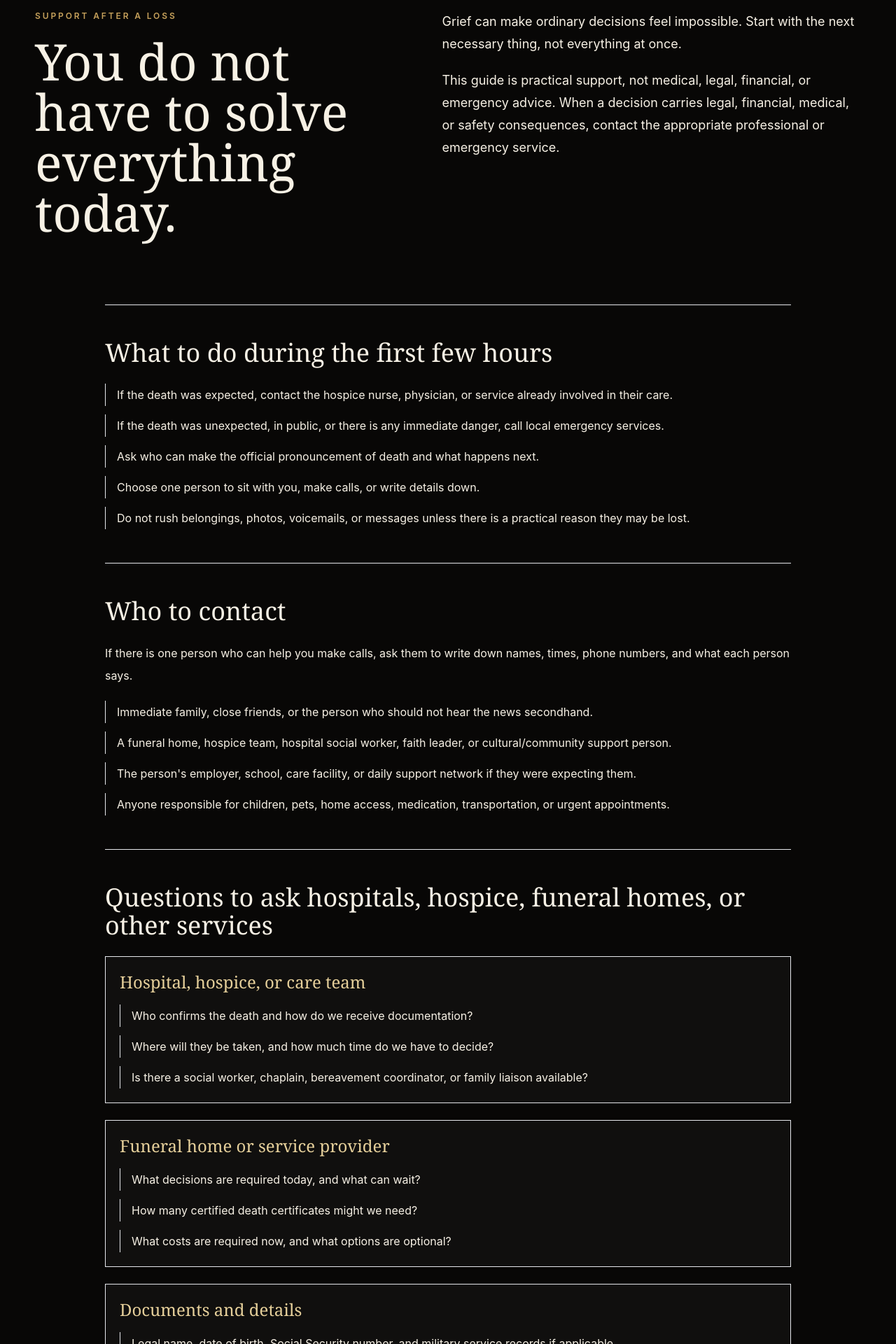
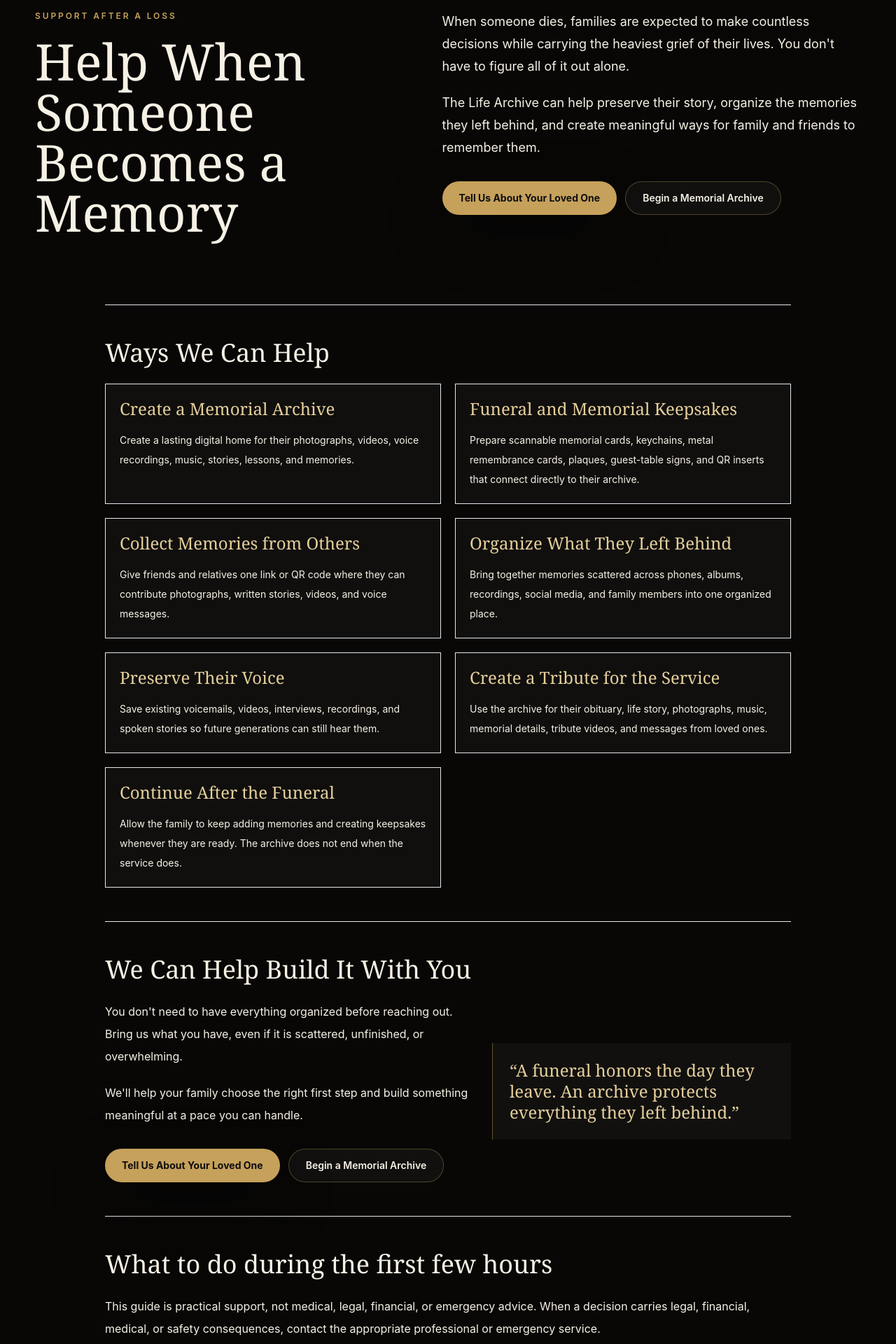
Before and after one commit to Inkyaryan126/the-life-archive, a Next.js app: page /after-a-loss in a window 1280 px wide. Shown: the part 180-2100 px from the top of the page at 70% size. Built offline with nearby package versions, Linux system fonts and the light colour scheme; no server answers.

Commit message:
Expand after-loss support services

```diff
--- a/app/after-a-loss/page.tsx
+++ b/app/after-a-loss/page.tsx
@@ -6,8 +6,46 @@ import { publicSupportEmail } from "@/lib/site-config";
 export const metadata: Metadata = {
   title: "Support After A Loss - The Life Archive",
   description:
-    "A calm, practical guide for the first hours and days after someone dies, including who to contact, how to support children, preserving memories, and crisis resources."
+    "How The Life Archive can help families create a memorial archive, organize memories, collect contributions, and prepare funeral or memorial keepsakes after someone dies."
 };
+
+const waysWeCanHelp = [
+  {
+    title: "Create a Memorial Archive",
+    copy:
+      "Create a lasting digital home for their photographs, videos, voice recordings, music, stories, lessons, and memories."
+  },
+  {
+    title: "Funeral and Memorial Keepsakes",
+    copy:
+      "Prepare scannable memorial cards, keychains, metal remembrance cards, plaques, guest-table signs, and QR inserts that connect directly to their archive."
+  },
+  {
+    title: "Collect Memories from Others",
+    copy:
+      "Give friends and relatives one link or QR code where they can contribute photographs, written stories, videos, and voice messages."
+  },
+  {
+    title: "Organize What They Left Behind",
+    copy:
+      "Bring together memories scattered across phones, albums, recordings, social media, and family members into one organized place."
+  },
+  {
+    title: "Preserve Their Voice",
+    copy:
+      "Save existing voicemails, videos, interviews, recordings, and spoken stories so future generations can still hear them."
+  },
+  {
+    title: "Create a Tribute for the Service",
+    copy:
+      "Use the archive for their obituary, life story, photographs, music, memorial details, tribute videos, and messages from loved ones."
+  },
+  {
+    title: "Continue After the Funeral",
+    copy:
+      "Allow the family to keep adding memories and creating keepsakes whenever they are ready. The archive does not end when the service does."
+  }
+];
 
 const firstHours = [
   "If the death was expected, contact the hospice nurse, physician, or service already involved in their care.",
@@ -104,7 +142,34 @@ function BulletList({ items }: { items: string[] }) {
   );
 }
 
+function ActionLink({
+  href,
+  children,
+  variant = "secondary"
+}: {
+  href: string;
+  children: React.ReactNode;
+  variant?: "primary" | "secondary";
+}) {
+  return (
+    <Link
+      href={href}
+      className={
+        variant === "primary"
+          ? "inline-flex min-h-12 items-center justify-center rounded-full bg-archive-gold px-6 py-3 text-sm font-bold text-archive-obsidian shadow-luxury transition hover:bg-archive-champagne focus:outline-none focus:ring-4 focus:ring-archive-gold/35"
+          : "inline-flex min-h-12 items-center justify-center rounded-full border border-archive-gold/35 bg-white/[0.04] px-6 py-3 text-sm font-semibold text-archive-ivory transition hover:border-archive-gold hover:bg-white/[0.08] focus:outline-none focus:ring-4 focus:ring-archive-gold/30"
+      }
+    >
+      {children}
+    </Link>
+  );
+}
+
 export default function AfterALossPage() {
+  const tellUsHref = `mailto:${publicSupportEmail}?subject=${encodeURIComponent(
+    "Tell us about my loved one"
+  )}`;
+
   return (
     <main className="min-h-screen bg-[#080706] text-archive-ivory">
       <nav className="mx-auto flex w-full max-w-[1180px] flex-col gap-5 border-b border-archive-gold/14 px-5 py-5 sm:flex-row sm:items-center sm:justify-between sm:px-8 lg:px-0">
@@ -133,25 +198,81 @@ export default function AfterALossPage() {
             Support After A Loss
           </p>
           <h1 className="mt-5 font-serif text-5xl leading-tight text-archive-ivory sm:text-7xl">
-            You do not have to solve everything today.
+            Help When Someone Becomes a Memory
           </h1>
         </div>
         <div className="text-lg leading-8 text-archive-ivory/72">
           <p>
-            Grief can make ordinary decisions feel impossible. Start with the
-            next necessary thing, not everything at once.
+            When someone dies, families are expected to make countless
+            decisions while carrying the heaviest grief of their lives. You
+            don&apos;t have to figure all of it out alone.
           </p>
           <p className="mt-5">
+            The Life Archive can help preserve their story, organize the
+            memories they left behind, and create meaningful ways for family and
+            friends to remember them.
+          </p>
+          <div className="mt-8 flex flex-col gap-3 sm:flex-row">
+            <ActionLink href={tellUsHref} variant="primary">
+              Tell Us About Your Loved One
+            </ActionLink>
+            <ActionLink href="/create">Begin a Memorial Archive</ActionLink>
+          </div>
+        </div>
+      </header>
+
+      <div className="mx-auto w-full max-w-[980px] px-5 pb-20 sm:px-8 lg:px-0">
+        <Section title="Ways We Can Help">
+          <div className="grid gap-5 md:grid-cols-2">
+            {waysWeCanHelp.map((item) => (
+              <article
+                key={item.title}
+                className="border border-archive-gold/16 bg-white/[0.03] p-5"
+              >
+                <h3 className="font-serif text-2xl leading-tight text-archive-champagne">
+                  {item.title}
+                </h3>
+                <p className="mt-4 text-sm leading-7 text-archive-ivory/68">
+                  {item.copy}
+                </p>
+              </article>
+            ))}
+          </div>
+        </Section>
+
+        <Section title="We Can Help Build It With You">
+          <div className="grid gap-8 lg:grid-cols-[1fr_0.82fr] lg:items-center">
+            <div>
+              <p>
+                You don&apos;t need to have everything organized before reaching
+                out. Bring us what you have, even if it is scattered,
+                unfinished, or overwhelming.
+              </p>
+              <p className="mt-5">
+                We&apos;ll help your family choose the right first step and
+                build something meaningful at a pace you can handle.
+              </p>
+              <div className="mt-8 flex flex-col gap-3 sm:flex-row">
+                <ActionLink href={tellUsHref} variant="primary">
+                  Tell Us About Your Loved One
+                </ActionLink>
+                <ActionLink href="/create">Begin a Memorial Archive</ActionLink>
+              </div>
+            </div>
+            <blockquote className="border-l border-archive-gold/45 bg-white/[0.035] p-6 font-serif text-2xl leading-tight text-archive-champagne">
+              &ldquo;A funeral honors the day they leave. An archive protects
+              everything they left behind.&rdquo;
+            </blockquote>
+          </div>
+        </Section>
+
+        <Section title="What to do during the first few hours">
+          <p className="mb-5">
             This guide is practical support, not medical, legal, financial, or
             emergency advice. When a decision carries legal, financial, medical,
             or safety consequences, contact the appropriate professional or
             emergency service.
           </p>
-        </div>
-      </header>
-
-      <div className="mx-auto w-full max-w-[980px] px-5 pb-20 sm:px-8 lg:px-0">
-        <Section title="What to do during the first few hours">
           <BulletList items={firstHours} />
         </Section>
 
@@ -253,18 +374,12 @@ export default function AfterALossPage() {
           </p>
           <BulletList items={preserveItems} />
           <div className="mt-8 flex flex-col gap-3 sm:flex-row">
-            <Link
-              href="/create"
-              className="inline-flex min-h-12 items-center justify-center rounded-full bg-archive-gold px-6 py-3 text-sm font-bold text-archive-obsidian shadow-luxury transition hover:bg-archive-champagne focus:outline-none focus:ring-4 focus:ring-archive-gold/35"
-            >
+            <ActionLink href="/create" variant="primary">
               Create an Archive
-            </Link>
-            <Link
-              href="/legacy-question"
-              className="inline-flex min-h-12 items-center justify-center rounded-full border border-archive-gold/35 bg-white/[0.04] px-6 py-3 text-sm font-semibold text-archive-ivory transition hover:border-archive-gold hover:bg-white/[0.08] focus:outline-none focus:ring-4 focus:ring-archive-gold/30"
-            >
+            </ActionLink>
+            <ActionLink href="/legacy-question">
               Answer the Legacy Question
-            </Link>
+            </ActionLink>
           </div>
         </Section>
 
```
